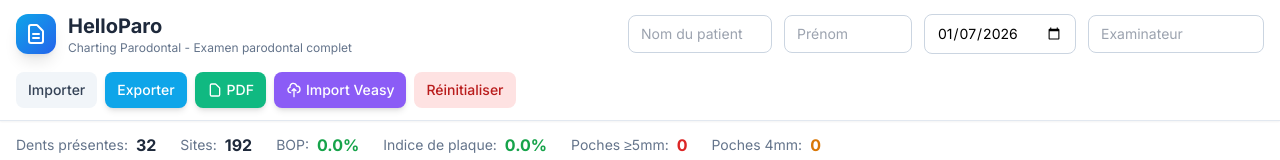
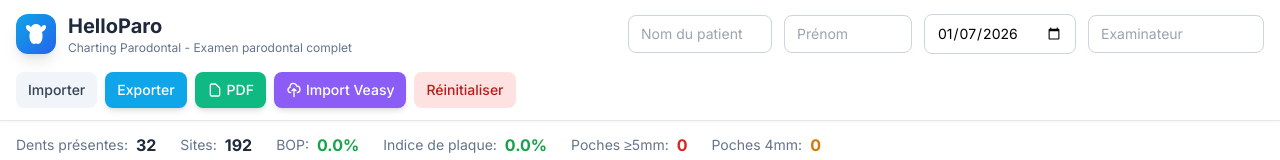
Before and after one commit to benjaminillouz/charting, a React (Vite) app: page / in a window 1280 px wide. Shown: the top 160 px of the page. Built offline with nearby package versions, Linux system fonts and the light colour scheme.

Commit message:
feat: add tooth logo icon in header for HelloParo branding

```diff
--- a/src/components/PeriodontalChart.jsx
+++ b/src/components/PeriodontalChart.jsx
@@ -1436,8 +1436,8 @@ export default function PeriodontalChart() {
           <div className="flex items-center justify-between flex-wrap gap-4">
             <div className="flex items-center gap-3">
               <div className="w-10 h-10 bg-gradient-to-br from-sky-500 to-blue-600 rounded-xl flex items-center justify-center shadow-lg">
-                <svg className="w-6 h-6 text-white" fill="none" viewBox="0 0 24 24" stroke="currentColor">
-                  <path strokeLinecap="round" strokeLinejoin="round" strokeWidth={2} d="M9 12h6m-6 4h6m2 5H7a2 2 0 01-2-2V5a2 2 0 012-2h5.586a1 1 0 01.707.293l5.414 5.414a1 1 0 01.293.707V19a2 2 0 01-2 2z" />
+                <svg className="w-6 h-6 text-white" viewBox="0 0 24 24" fill="currentColor">
+                  <path d="M12 2C9.5 2 7.5 3.5 7 5.5C6.5 4 5 3 3.5 3C2.5 3 2 4 2 5C2 7 4 9 6 10C5.5 12 5 15 6 18C7 21 9 22 10.5 22C11.5 22 12 21 12 21C12 21 12.5 22 13.5 22C15 22 17 21 18 18C19 15 18.5 12 18 10C20 9 22 7 22 5C22 4 21.5 3 20.5 3C19 3 17.5 4 17 5.5C16.5 3.5 14.5 2 12 2Z" />
                 </svg>
               </div>
               <div>
```
